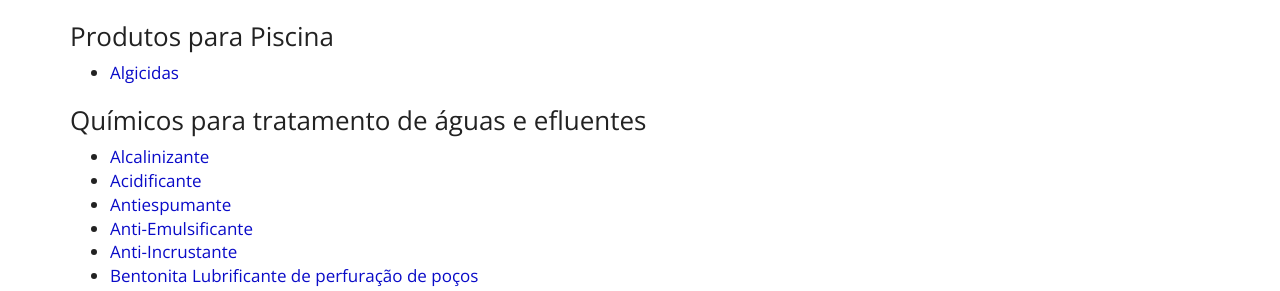
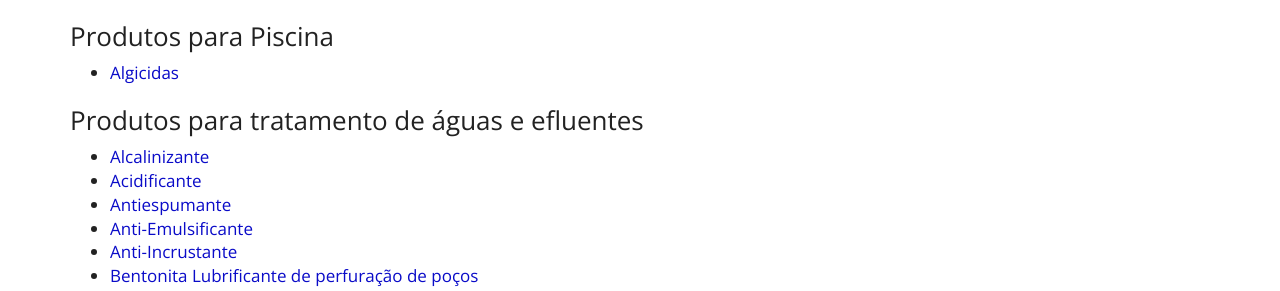
Before and after one commit to purewaterefluentes/purewaterefluentes.github.io, a Jekyll site: the page built from produtos/index.md, in a window 1280 px wide and 900 px high. Shown: the part 356-647 px from the top of the window. Built offline with Jekyll 4.4.1, drawn with Linux system fonts in a browser that asks for light colours; nearby versions of some CDN libraries; library files that are not in the unit come from our copies.

Commit message:
Update index.md

```diff
--- a/produtos/index.md
+++ b/produtos/index.md
@@ -10,7 +10,7 @@ robots: follow
 - [Algicidas](algicida-para-piscina.html)
 
 
-### Químicos para tratamento de águas e efluentes
+### Produtos para tratamento de águas e efluentes
 
 - [Alcalinizante](alcalinizante-corretor-ph.html)
 - [Acidificante](acidificante.html)
```
